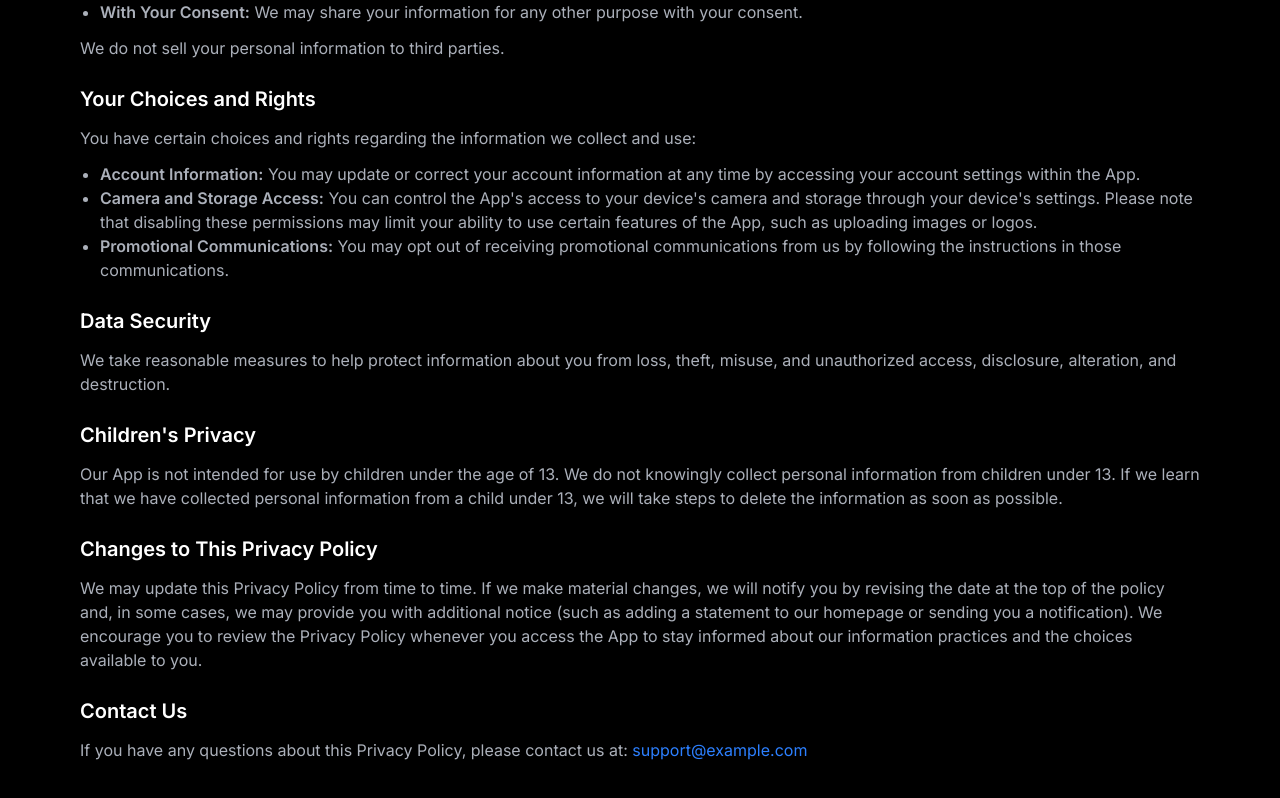
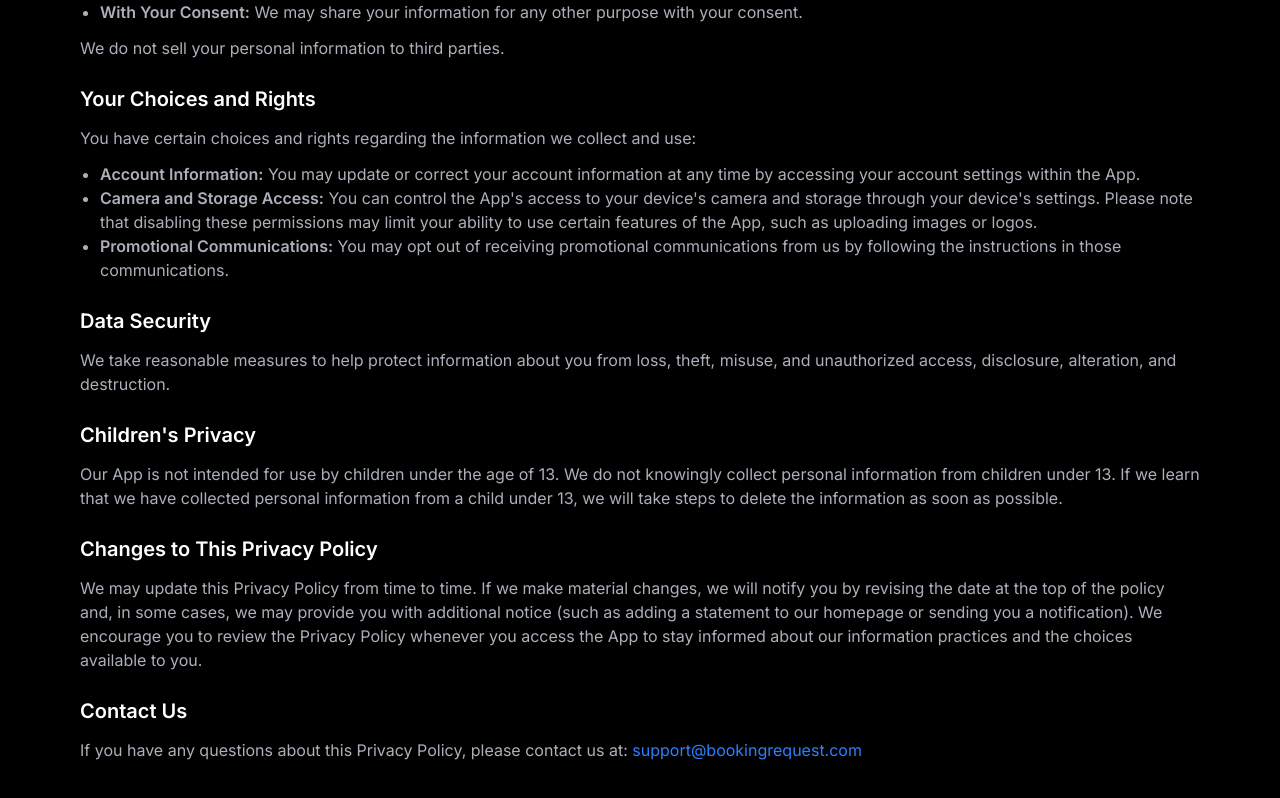
Before and after one commit to bolsonusc/bookingrequest-frontend, a Next.js app: page /privacy-policy in a window 1280 px wide. Shown: the part 1083-1881 px from the top of the page. Built offline with nearby package versions, Linux system fonts and the light colour scheme.

Commit message:
Update contact email in privacy policy page
Changed the support email address from support@example.com to support@bookingrequest.com in the privacy policy page to provide the correct contact information.

```diff
--- a/pages/privacy-policy.tsx
+++ b/pages/privacy-policy.tsx
@@ -101,7 +101,7 @@ const PrivacyPolicy = () => {
                             notification). We encourage you to review the Privacy Policy whenever you access the App
                             to stay informed about our information practices and the choices available to you.</p>
                         <h3 className='text-[20px] text-white font-semibold mt-3'>Contact Us</h3>
-                        <p>If you have any questions about this Privacy Policy, please contact us at: <a href='mailto:support@example.com' className='text-blue-500'>support@example.com</a></p>
+                        <p>If you have any questions about this Privacy Policy, please contact us at: <a href='mailto:support@bookingrequest.com' className='text-blue-500'>support@bookingrequest.com</a></p>
                     </div>
                 </div>
             </div>
```
